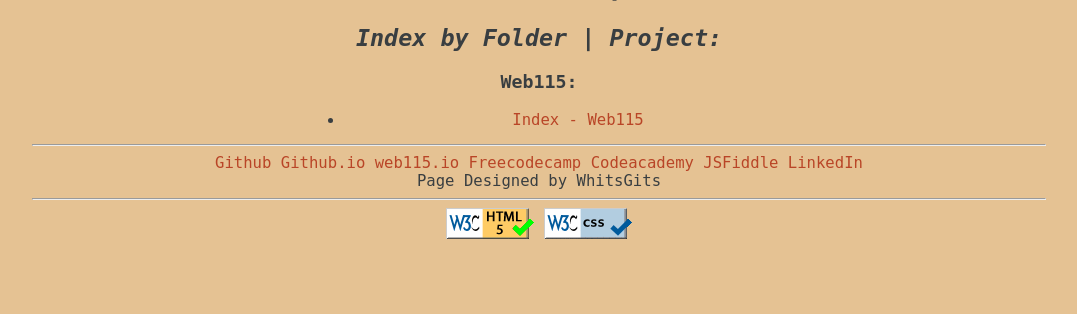
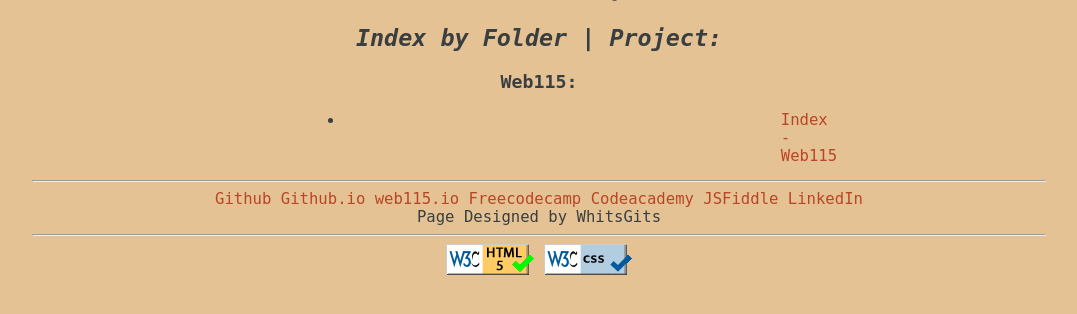
Before and after one commit to gwhitle/gwhitle.github.io, a PHP site: page / in a window 1280 px wide. Shown: the part 65-379 px from the top of the page, without its empty margins (101-1178 px from the left). Run offline with PHP 8.4, Linux system fonts and the light colour scheme.

Commit message:
fixed github.io bullet spacing
fixed github.io bullet spacing

```diff
--- a/index.html
+++ b/index.html
@@ -20,7 +20,7 @@
             <h3>Web115:</h3>
             <nav class="web115_links">
                 <ul>
-                    <li><a href="web115/index.html">Index - Web115</a></li>
+                    <li class="web115Index"><a href="web115/index.html">Index - Web115</a></li>
                 </ul>
             </nav>
         </section>
--- a/web115/styles/default.css
+++ b/web115/styles/default.css
@@ -40,3 +40,8 @@ figcaption.waterfallImg {
     font-style: italic;
     font-size: .9em;
 }
+
+li.web115Index {
+    padding-left: 28em;
+    padding-right: 26em;
+}
```
